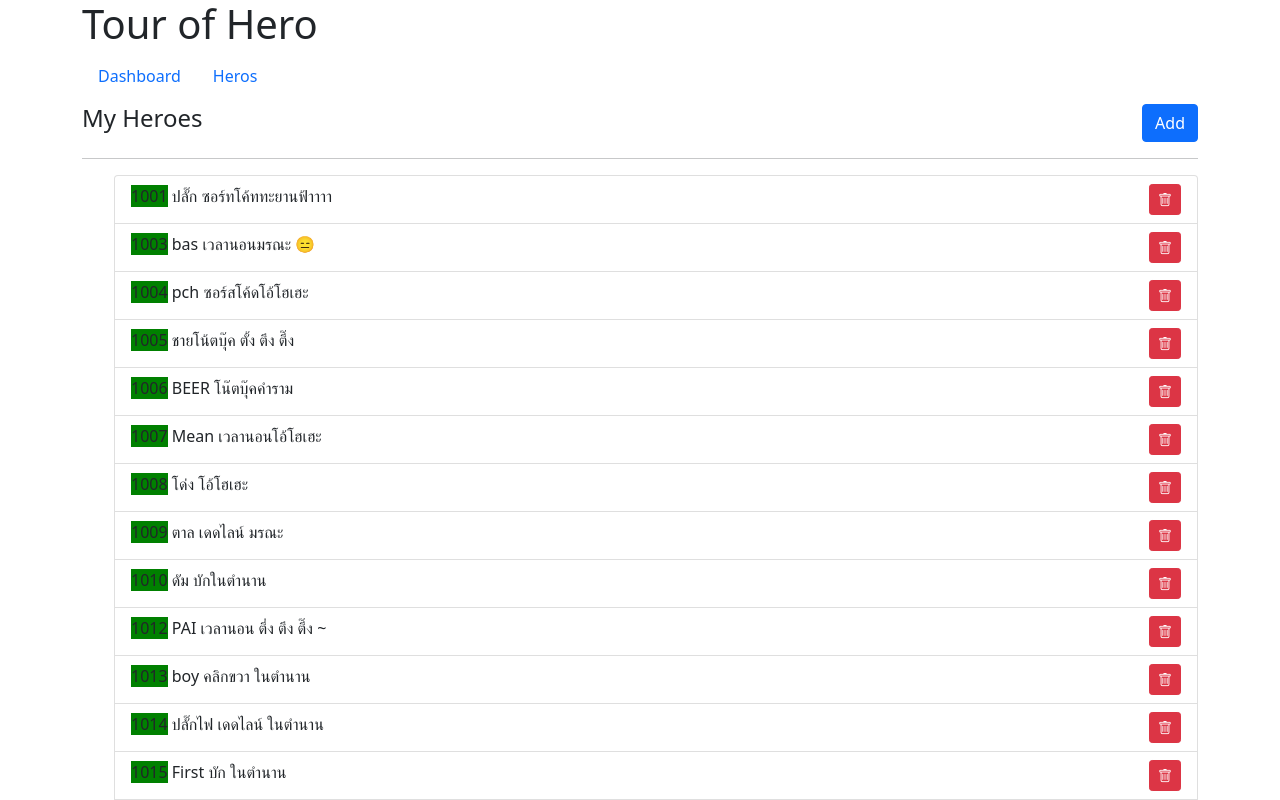
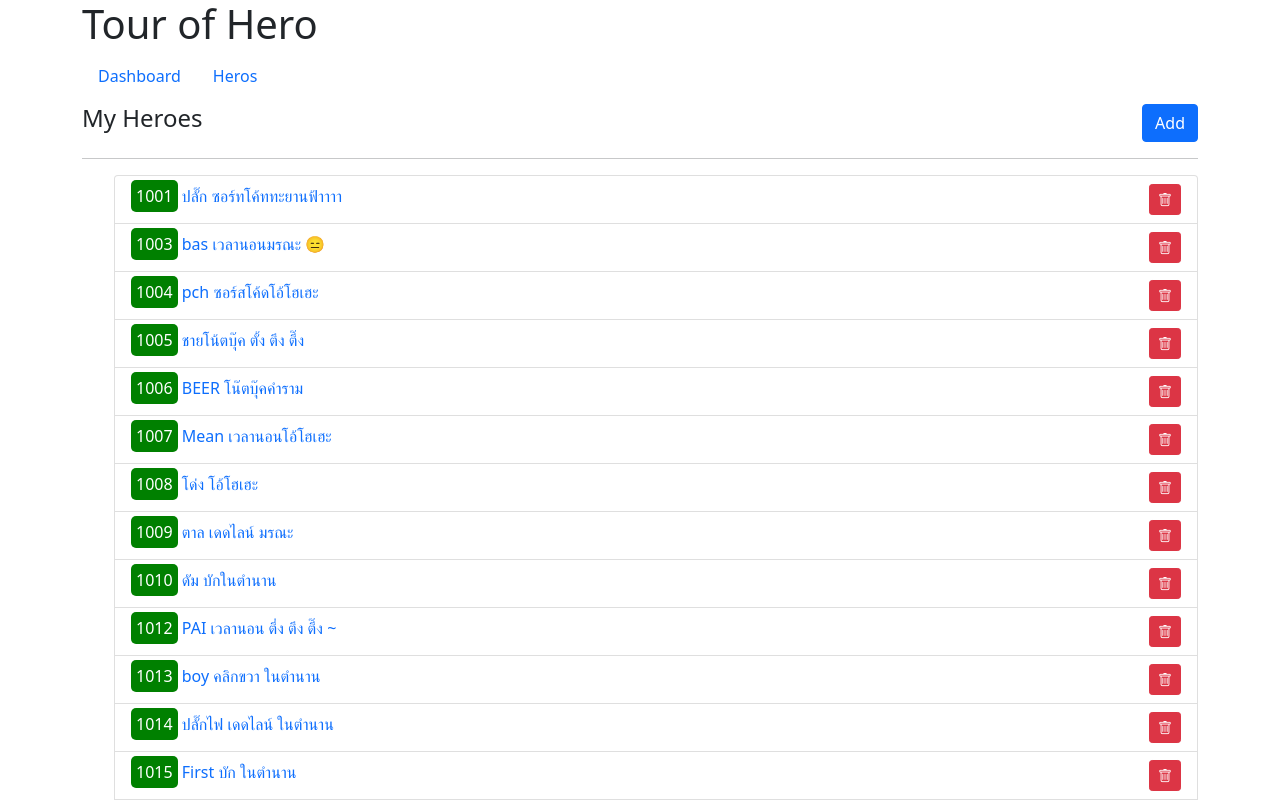
Before and after one commit to arigatopix/tour-of-heroes-react, a React (Create React App) app: page /heroes in a window 1280 px wide. Shown: the top 800 px of the page. Built offline with nearby package versions, Linux system fonts and the light colour scheme; the HTML template or start-up script is replaced by a standard one.

Commit message:
added Link in HeroListItem

```diff
--- a/src/componentes/heroes/HeroListItem.js
+++ b/src/componentes/heroes/HeroListItem.js
@@ -1,15 +1,16 @@
+import { Link } from 'react-router-dom';
 import classes from './HeroListItem.module.css';
 
 const HeroListItem = ({ heroes }) => {
   return heroes.map(hero => (
     <li className="list-group-item list-group-item-action" key={hero.id}>
       <div className="d-flex justify-content-between">
-        <div>
+        <Link to={`/heroes-form/${hero.id}`} className="text-decoration-none">
           <span className={classes.badge}>{hero.id}</span> {hero.name}
-        </div>
-        <div className="btn btn-danger btn-sm">
+        </Link>
+        <button className="btn btn-danger btn-sm">
           <i className="bi bi-trash"></i>
-        </div>
+        </button>
       </div>
     </li>
   ));
--- a/src/componentes/heroes/HeroListItem.module.css
+++ b/src/componentes/heroes/HeroListItem.module.css
@@ -1,3 +1,6 @@
 .badge {
   background-color: green;
+  color: #fff;
+  padding: 5px;
+  border-radius: 5px;
 }
```
